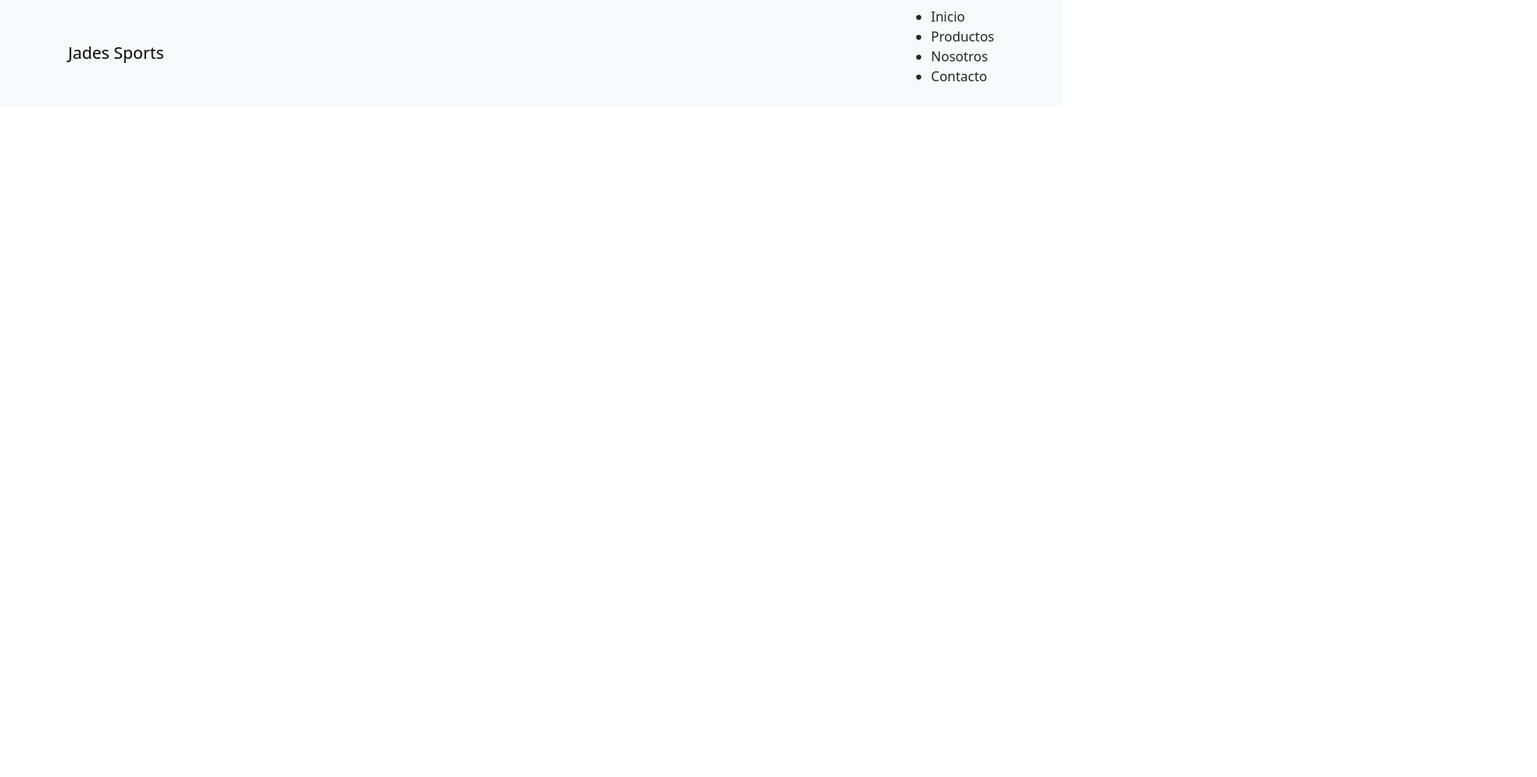
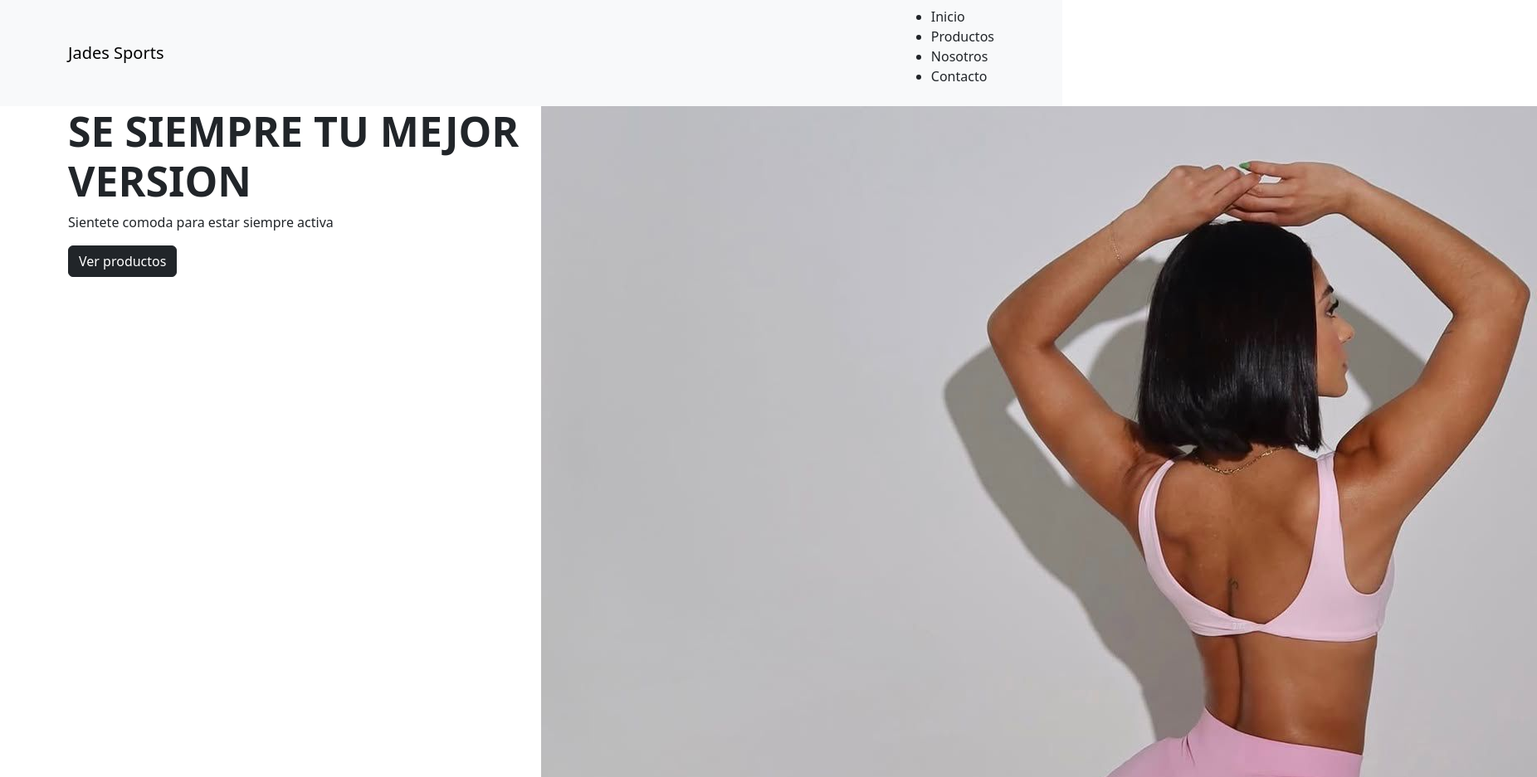
Before and after one commit to juanpuerta867-selah/Proyecto-final-Jades-Sports, a plain HTML site: page index.html in a window 1280 px wide. Shown: the top 937 px of the page at 83% size, 1852 px wide, since content can reach past the window. Before the commit the page ends 800 px from the top, so only its background shows below. Drawn offline with nearby package versions, Linux system fonts and the light colour scheme.

Commit message:
se agrega seccion hero

```diff
--- a/css/index.css
+++ b/css/index.css
@@ -0,0 +1,9 @@
+.hero ¨{
+    padding: 80px 0;
+    background-color: #f5f5f5;
+}
+
+.hero h1 {
+    font-size: 50px;
+    font-weight: bold;
+}
--- a/index.html
+++ b/index.html
@@ -24,5 +24,21 @@
             </div>
         </div>
     </nav>
+    <section class="hero">
+        <div class="container">
+            <div class="row aling-items-center">
+
+                <div class="col-md-6">
+                    <h1>SE SIEMPRE TU MEJOR VERSION</h1>
+                    <p>Sientete comoda para estar siempre activa</p>
+                    <a href="#" class="btn btn-dark">Ver productos</a>
+                </div>
+
+                <div class="col-md-6 text-center">
+                    <img src="img/portada.jpeg" alt="ropa">
+                </div>
+            </div>
+        </div>
+    </section>
 </body>
 </html>
```
Also changed, not shown: img/portada.jpeg (added).
